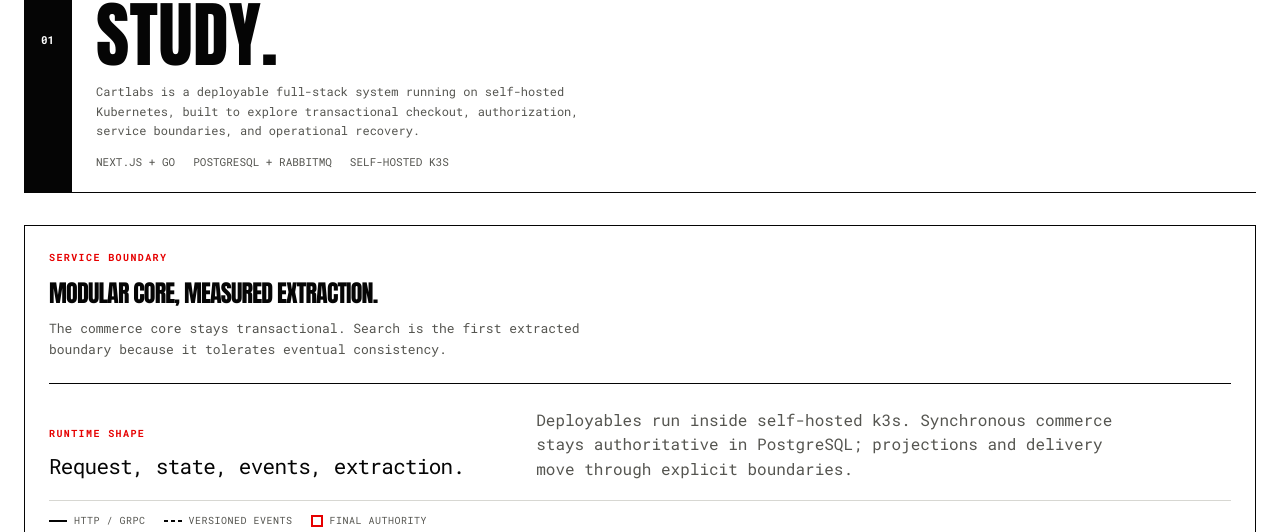
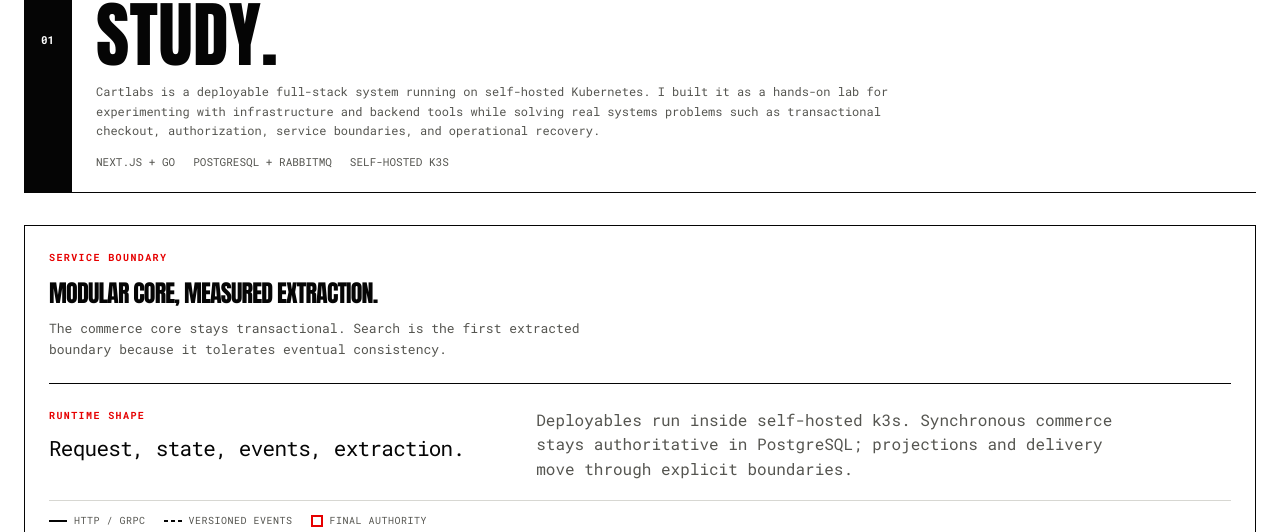
Before and after one commit to christolx/cartlabs, a Next.js app in the folder apps/web/: page /about in a window 1280 px wide. Shown: the part 203-735 px from the top of the page. Built offline with nearby package versions, Linux system fonts and the light colour scheme; no server answers.

Commit message:
docs(web): refine about page presentation

```diff
--- a/apps/web/src/app/about/page.tsx
+++ b/apps/web/src/app/about/page.tsx
@@ -83,7 +83,7 @@
         family="ABOUT / ENGINEERING"
         index="01"
         title="A multi-vendor marketplace case study."
-        description="Cartlabs is a deployable full-stack system running on self-hosted Kubernetes, built to explore transactional checkout, authorization, service boundaries, and operational recovery."
+        description="Cartlabs is a deployable full-stack system running on self-hosted Kubernetes. I built it as a hands-on lab for experimenting with infrastructure and backend tools while solving real systems problems such as transactional checkout, authorization, service boundaries, and operational recovery."
         meta={
           <>
             <span>Next.js + Go</span>
--- a/apps/web/src/app/styles/editorial-info.css
+++ b/apps/web/src/app/styles/editorial-info.css
@@ -94,7 +94,7 @@
 .info-architecture-caption {
   display: grid;
   grid-template-columns: minmax(0, 0.8fr) minmax(280px, 1.2fr);
-  align-items: end;
+  align-items: start;
   gap: 24px;
 }
 
--- a/apps/web/src/app/styles/shell.css
+++ b/apps/web/src/app/styles/shell.css
@@ -463,6 +463,10 @@
   line-height: 1.6;
 }
 
+.about-page .route-masthead-main > p {
+  max-width: 110ch;
+}
+
 .route-meta {
   display: flex;
   flex-wrap: wrap;
```
